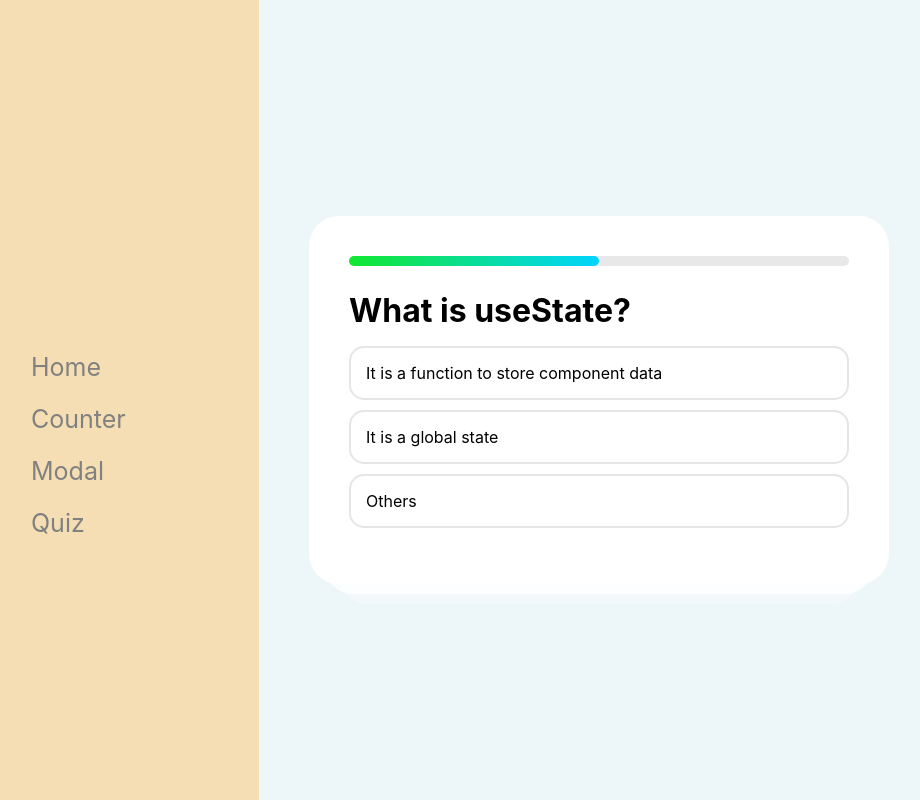
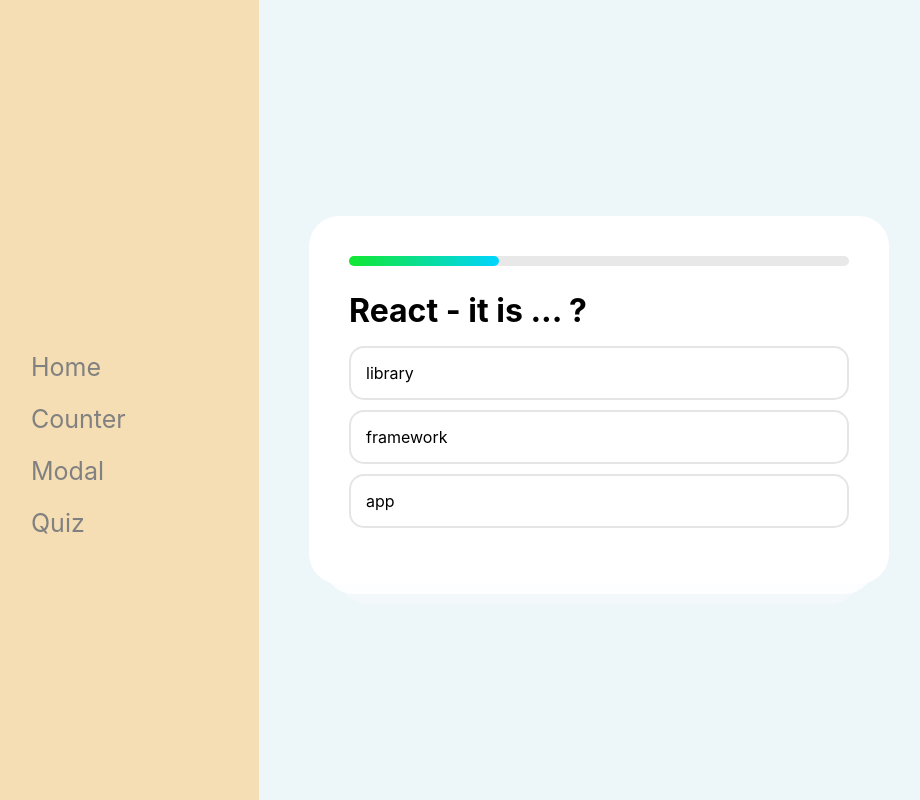
Before and after one commit to Ebazhanov/multi-projects-react-ts, a React (Create React App) app: page /quiz in a window 1280 px wide. Shown: the whole page, without its empty margins (41-961 px from the left). Built offline with nearby package versions, Linux system fonts and the light colour scheme.

Commit message:
next part

```diff
--- a/src/pages/Quiz.tsx
+++ b/src/pages/Quiz.tsx
@@ -3,8 +3,8 @@
 
 const questions = [
   {
-    title: "React - это ... ?",
-    variants: ["библиотека", "фреймворк", "приложение"],
+    title: "React - it is ... ?",
+    variants: ["library", "framework", "app"],
     correct: 0,
   },
   {
@@ -40,17 +40,29 @@
   );
 }
 
-function Game() {
+interface Props {
+  question: {
+    title: string;
+    variants: string[];
+    correct: number;
+  };
+  onClickVariant: (index: any) => void;
+  step: number;
+}
+
+function QuizCard({ step, question, onClickVariant }: Props) {
   return (
     <>
       <div className="progress">
-        <div style={{ width: "50%" }} className="progress__inner"></div>
+        <div style={{ width: "30%" }} className="progress__inner"></div>
       </div>
-      <h1>What is useState?</h1>
+      <h1>{question.title}</h1>
       <ul>
-        <li>It is a function to store component data</li>
-        <li>It is a global state</li>
-        <li>Others</li>
+        {question.variants.map((text, index) => (
+          <li key={index} onClick={() => onClickVariant(index)}>
+            {text}
+          </li>
+        ))}
       </ul>
     </>
   );
@@ -60,9 +72,18 @@
   const [step, setStep] = useState(0);
   const question = questions[step];
 
+  const onClickVariant = ({ index }: any) => {
+    console.log(step, index);
+    setStep(step + 1);
+  };
+
   return (
     <div className="Quiz">
-      <Game />
+      <QuizCard
+        step={step}
+        question={question}
+        onClickVariant={onClickVariant}
+      />
       {/*      <Result />*/}
     </div>
   );
```
